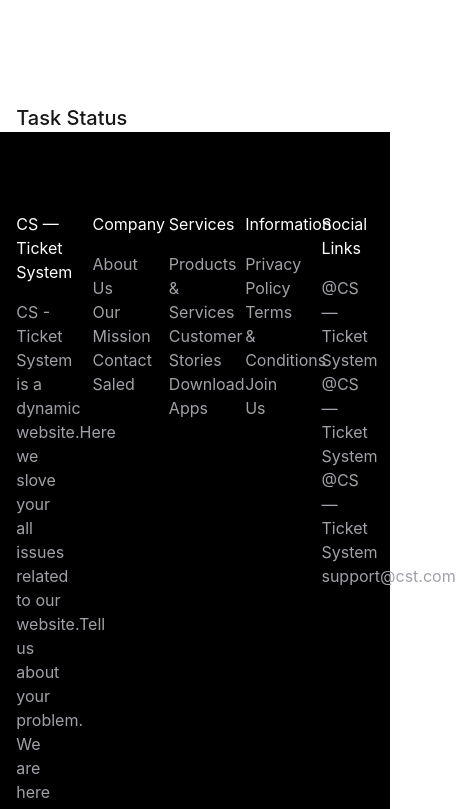
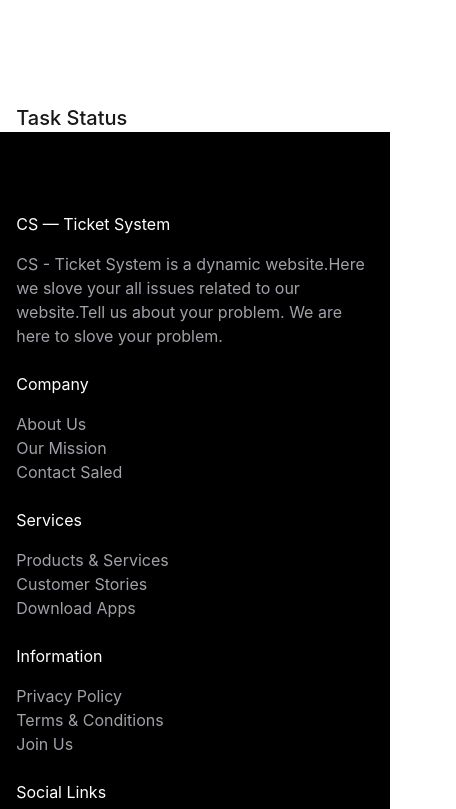
Before and after one commit to Mohibbullah2025/customer-support-zone, a React (Vite) app: page / in a window 390 px wide. Shown: the part 3740-4549 px from the top of the page, 456 px wide, since content can reach past the window. Built offline with nearby package versions, Linux system fonts and the light colour scheme.

Commit message:
answerd all question

```diff
--- a/index.html
+++ b/index.html
@@ -2,7 +2,6 @@
 <html lang="en">
   <head>
     <meta charset="UTF-8" />
-    <link rel="icon" type="image/svg+xml" href="/vite.svg" />
     <meta name="viewport" content="width=device-width, initial-scale=1.0" />
     <title>customer-support-zone</title>
   </head>
--- a/src/assets/Footer/Footer.jsx
+++ b/src/assets/Footer/Footer.jsx
@@ -2,7 +2,7 @@
 const Footer = () => {
   return (
     <div className="bg-black">
-    <div className="max-w-11/12 mx-auto grid grid-cols-5 py-20 gap-6">
+    <div className="max-w-11/12 mx-auto grid grid-cols-1 md:grid-cols-5 py-20 gap-6">
       <div className="text-[#A1A1AA] list-none">
         <h2 className="text-white pb-4">CS — Ticket System</h2>
         <p>CS - Ticket System is a dynamic website.Here we slove your all issues related to our website.Tell us  about your problem. We are here to slove your problem.</p>
```
Also changed, not shown: 1 other file (tests, documents, lock files or other folders).
